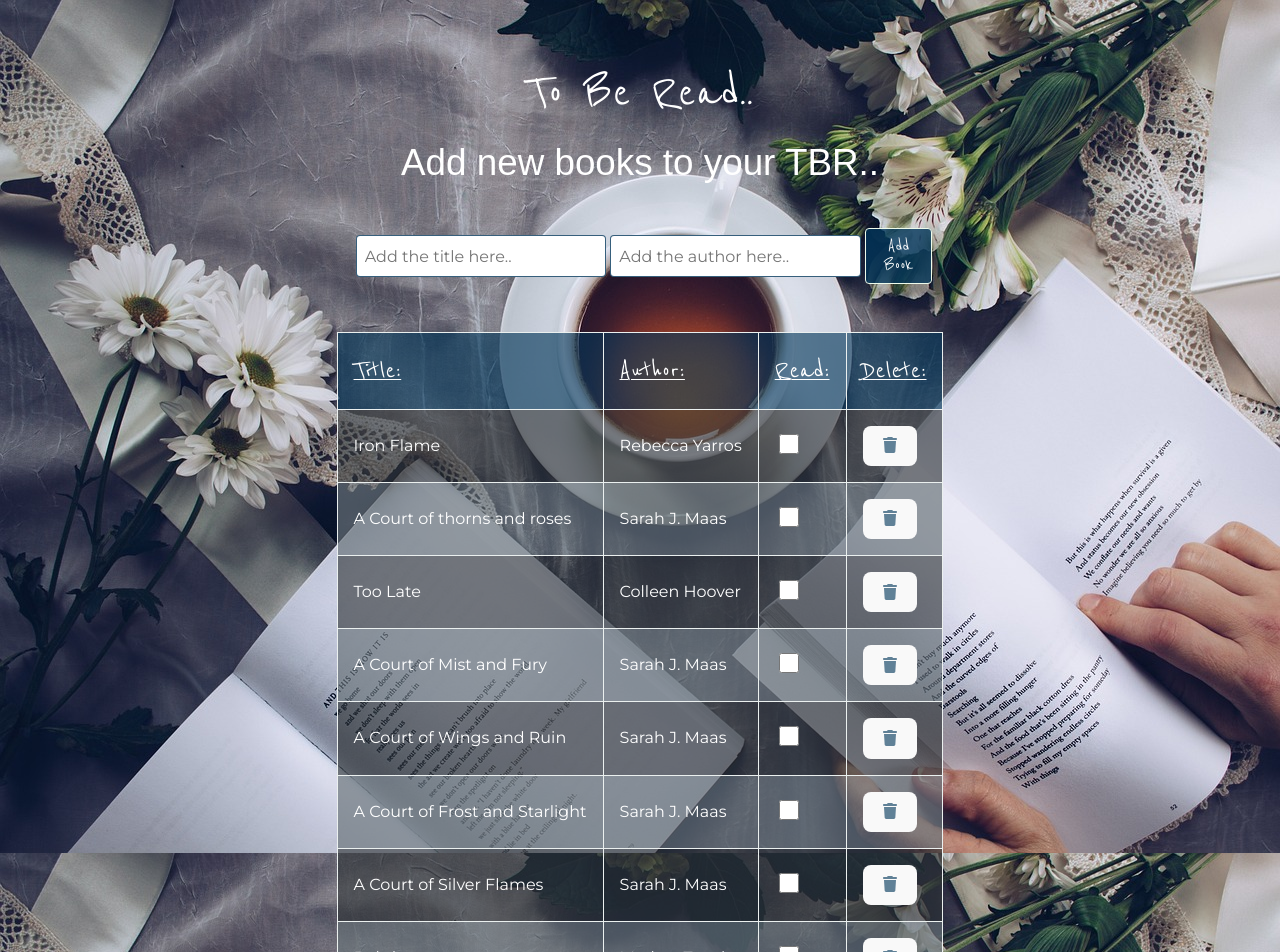
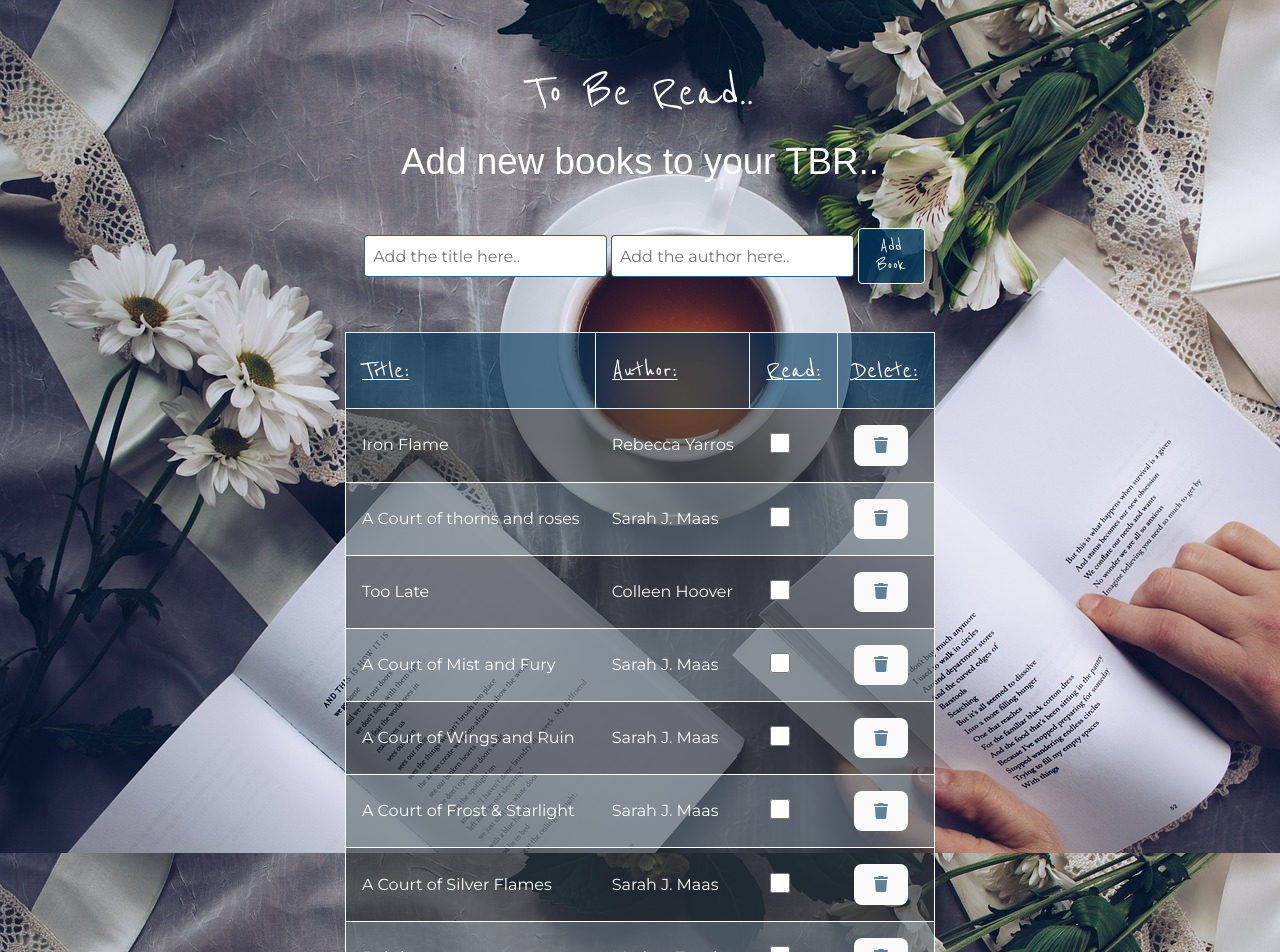
Before and after one commit to Chewbeccaz/the-todos-Chewbeccaz, a React (Vite) app: page / in a window 1280 px wide. Shown: the top 952 px of the page. Built offline with nearby package versions, Linux system fonts and the light colour scheme; a web font is replaced by a local one.

Commit message:
removed unused component, cleaned up code.

```diff
--- a/src/ShowBooks.css
+++ b/src/ShowBooks.css
@@ -20,6 +20,9 @@ body {
   width: 100%;
   border-collapse: collapse;
   margin-top: 40px;
+  border-left: 1px solid white;
+  border-right: 1px solid white;
+  border-bottom: 1px solid white;
 }
 
 .book-table th,
@@ -41,6 +44,8 @@ body {
 .book-table td {
   font-family: "Montserrat", sans-serif;
   font-size: 1rem;
+  border: none;
+  border-bottom: 1px solid white;
 }
 
 .even-row {
--- a/src/components/AddBook.tsx
+++ b/src/components/AddBook.tsx
@@ -1,4 +1,4 @@
-import { ChangeEvent, useState } from "react";
+import { ChangeEvent, FormEvent, useState } from "react";
 import "../AddBook.css";
 
 interface IAddBookProps {
@@ -10,7 +10,8 @@ export const AddBook = (props: IAddBookProps) => {
   const [newBookAuthor, setNewBookAuthor] = useState("");
   const [error, setError] = useState("");
 
-  const handleClick = () => {
+  const handleClick = (e: FormEvent) => {
+    e.preventDefault();
     if (newBookTitle.trim() === "" || newBookAuthor.trim() === "") {
       setError("Please fill in both fields");
       return;
@@ -20,11 +21,6 @@ export const AddBook = (props: IAddBookProps) => {
     setNewBookTitle("");
     setNewBookAuthor("");
   };
-
-  //   const handleChange = (event: ChangeEvent<HTMLInputElement>) => {
-  //     // setNewBookTitle(event.target.value);
-  //     // setNewBookAuthor(event.target.value);
-  //   };
 
   const handleTitleChange = (event: ChangeEvent<HTMLInputElement>) => {
     setNewBookTitle(event.target.value);
--- a/src/components/BookApp.tsx
+++ b/src/components/BookApp.tsx
@@ -12,12 +12,7 @@ export const BookApp = () => {
     new Book(uuidv4(), "Too Late", "Colleen Hoover", false),
     new Book(uuidv4(), "A Court of Mist and Fury", "Sarah J. Maas", false),
     new Book(uuidv4(), "A Court of Wings and Ruin", "Sarah J. Maas", false),
-    new Book(
-      uuidv4(),
-      "A Court of Frost and Starlight",
-      "Sarah J. Maas",
-      false
-    ),
+    new Book(uuidv4(), "A Court of Frost & Starlight", "Sarah J. Maas", false),
     new Book(uuidv4(), "A Court of Silver Flames", "Sarah J. Maas", false),
     new Book(uuidv4(), "Boktjuven", "Markus Zusak", false),
     new Book(uuidv4(), "Wish You Were Here", "Jodi Picoult", false),
@@ -35,7 +30,7 @@ export const BookApp = () => {
       a.isChecked === b.isChecked ? 0 : a.isChecked ? -1 : 1
     );
     setBooks(sortedList);
-    localStorage.setItem("listStorage", JSON.stringify(updatedList));
+    localStorage.setItem("listStorage", JSON.stringify(sortedList));
   };
 
   const handleCheckBox = (id: string) => {
@@ -55,8 +50,6 @@ export const BookApp = () => {
     const newBook = new Book(newId, addedTitle, addedAuthor, false);
     const updatedBook = [...books, newBook];
     updateList(updatedBook);
-
-    // localStorage.setItem("listStorage", JSON.stringify([...books, newBook]));
   };
 
   return (
```
Also changed, not shown: src/components/Book.tsx (deleted).
